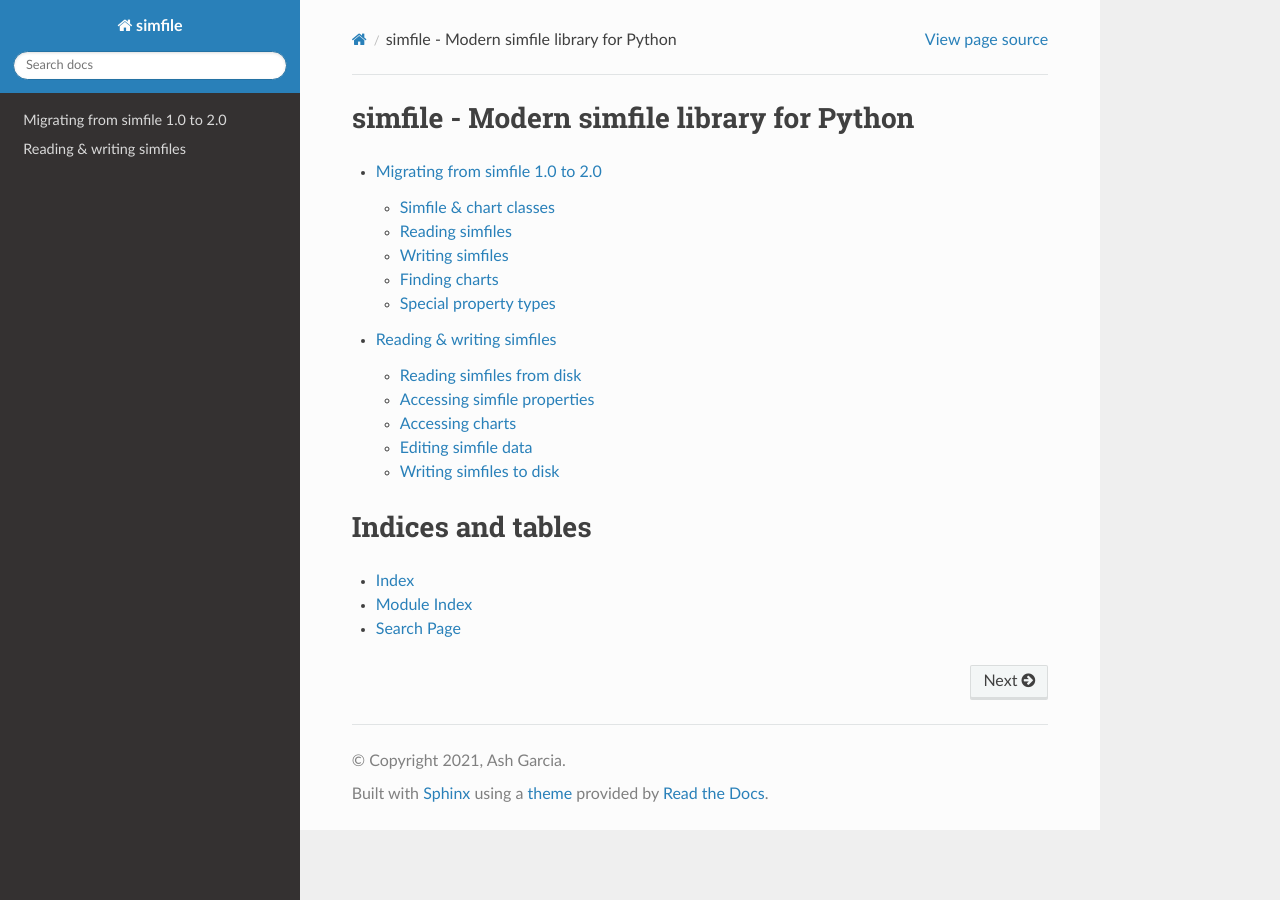
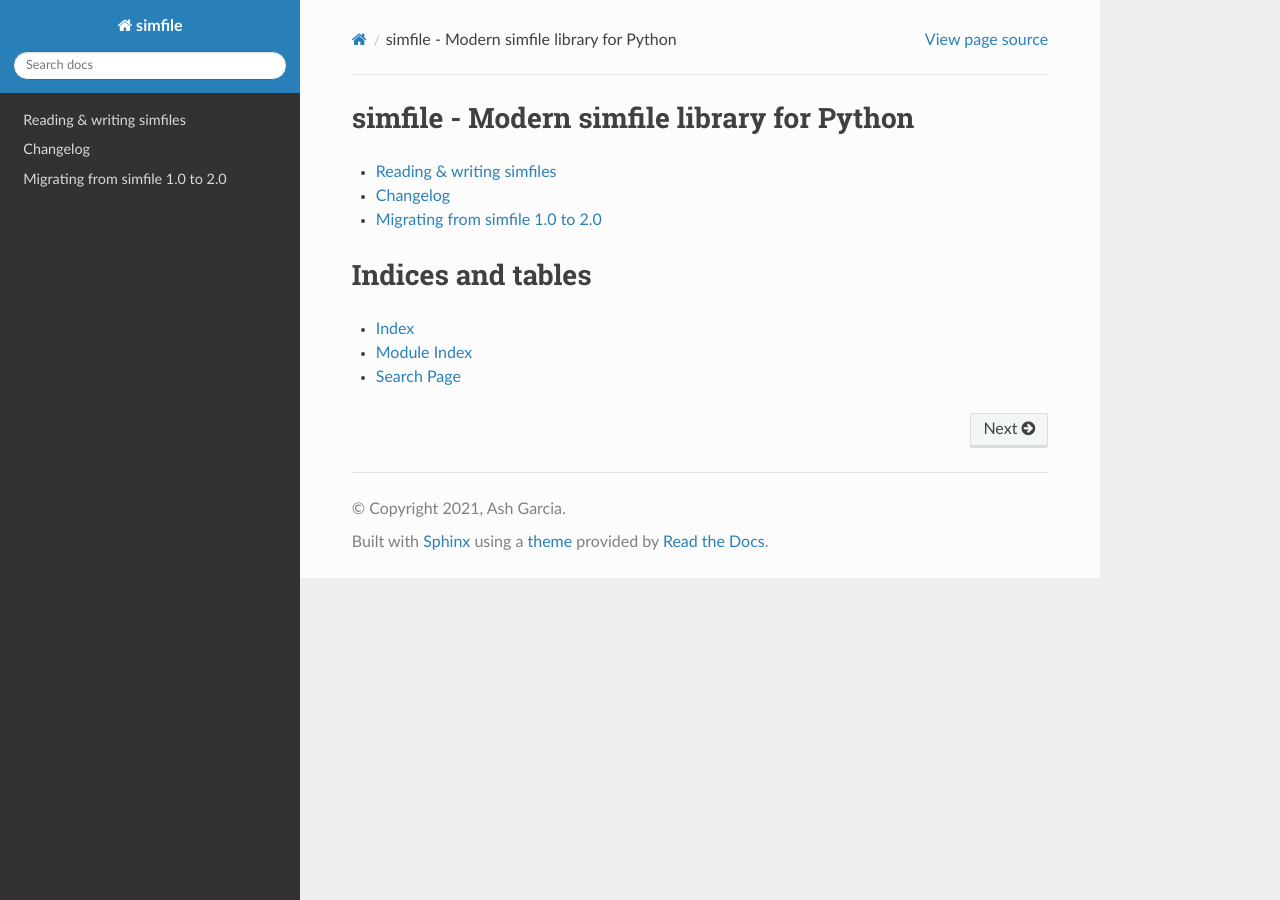
Before and after one commit to garcia/simfile, a Sphinx documentation site: the page built from docs/source/index.rst, in a window 1280 px wide. Built offline with Sphinx 7.4.7 and the Read the Docs theme 2.0.0, drawn with Linux system fonts in a browser that asks for light colours; some of the changed lines change nothing that is shown.

Commit message:
docs: changelog & index tweaks

```diff
--- /dev/null
+++ b/docs/source/changelog.rst
@@ -0,0 +1,50 @@
+.. _changelog:
+
+Changelog
+=========
+
+2.0.0-beta.2
+------------
+
+Breaking changes
+~~~~~~~~~~~~~~~~
+
+* :code:`simfile.notes.timed.timed_note_generator` was renamed to
+  :func:`simfile.notes.timed.time_notes` to bring it in parity with the other
+  "verb functions" like :func:`simfile.notes.group.group_notes` and
+  :func:`simfile.notes.count.count_grouped_notes`.
+
+New features
+~~~~~~~~~~~~
+
+* :func:`simfile.notes.timed.time_notes` now takes an `unhittable_notes`
+  parameter that determines the behavior for notes inside warp segments.
+
+
+Bugfixes
+~~~~~~~~
+
+These changes fix parsing of some real simfiles that StepMania accepts but
+:code:`simfile` previously raised an exception for:
+
+* :class:`simfile.sm.SMSimfile` now allows more than 6 chart components. Any
+  extra components are stored in a new `extradata` attribute and are returned
+  to the end of the chart upon serialization.
+* :class:`simfile.notes.NoteData` now strips whitespace from both sides of each
+  row in the note data, not just from the end of the line.
+* :class:`simfile.timing.TimingData` now defaults the offset to 0 when it's not
+  specified in the simfile and/or chart.
+
+Miscellaneous
+~~~~~~~~~~~~~
+
+* :meth:`simfile.timing.TimingData.from_simfile`'s `ssc_chart` parameter was
+  renamed to `chart` and its type annotation widened from
+  :class:`simfile.ssc.SSCChart` to :data:`simfile.types.Chart` to better
+  accommodate code that's agnostic to the simfile type.
+
+2.0.0-beta.1
+------------
+
+First beta release of version 2.0. Refer to :ref:`migrating` for a general
+overview of the changes since version 1.0.
--- a/docs/source/index.rst
+++ b/docs/source/index.rst
@@ -2,10 +2,11 @@
 ===========================================
 
 .. toctree::
-   :maxdepth: 3
+   :maxdepth: 1
 
+   reading-writing
+   changelog
    migrating
-   reading-writing
 
 
 Indices and tables
```
